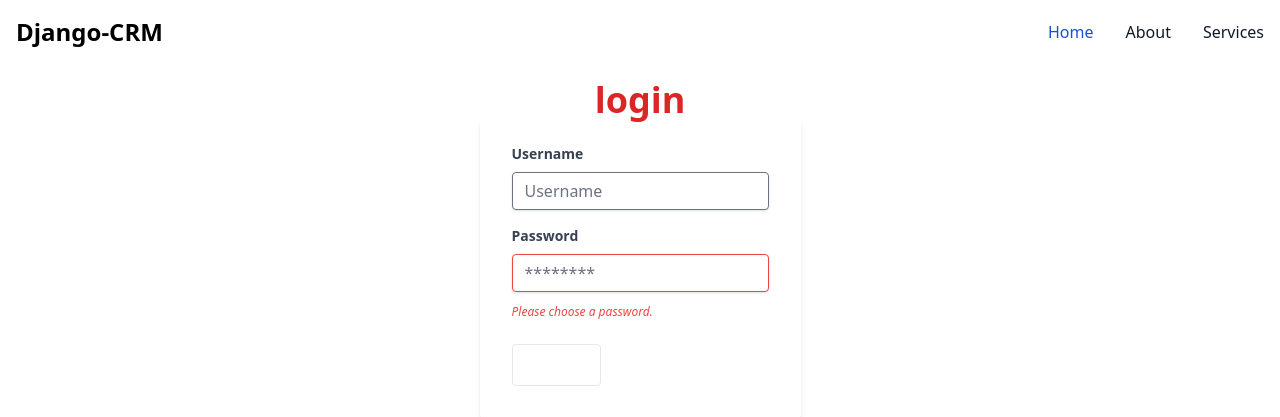
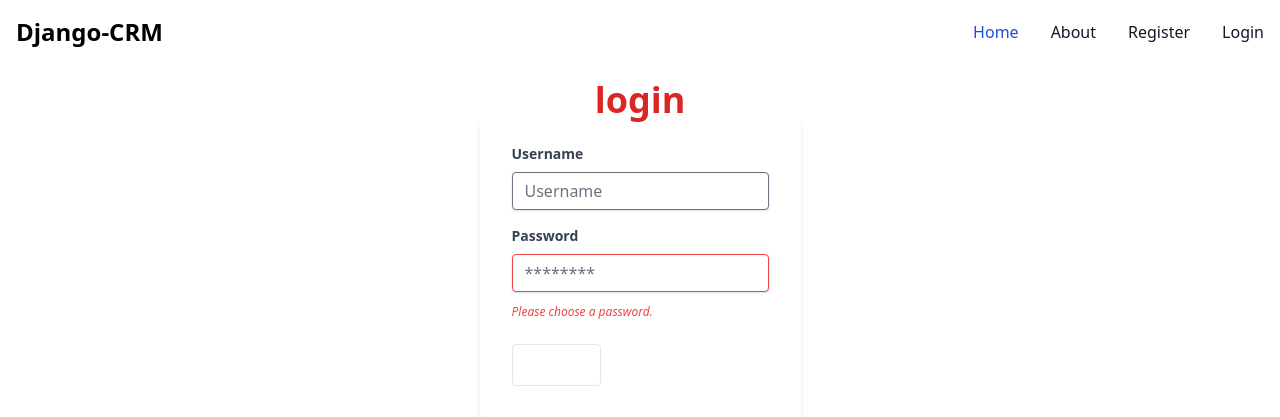
Before and after one commit to Collins-Ruto/django-crm, a Django app: template website/templates/home.html in a window 1280 px wide. Shown: the top 417 px of the page. Run offline with Django 3.2, Linux system fonts and the light colour scheme; the template is opened without the code that fills it, so the values that code supplies are empty; style sheets or scripts are compiled from the project's sources; parts of the project's set-up code (start-up, migrations or seed data) failed here and were passed over; some libraries are stand-ins or nearby versions.

Commit message:
¯\_(ツ)_/¯

```diff
--- a/website/templates/base.html
+++ b/website/templates/base.html
@@ -1,13 +1,12 @@
-
 {% load static tailwind_tags %}
 
 <html lang="en">
   <head>
-    <meta charset="UTF-8">
-    <meta name="viewport" content="width=device-width, initial-scale=1.0">
+    <meta charset="UTF-8" />
+    <meta name="viewport" content="width=device-width, initial-scale=1.0" />
     <title>Django CRM</title>
 
-    <link rel="stylesheet" href="{% static 'src/styles.css' %}">
+    <link rel="stylesheet" href="{% static 'src/styles.css' %}" />
 
     {% tailwind_css %}
   </head>
@@ -15,17 +14,17 @@
     {% include 'navbar.html' %}
     <div class="container mx-auto p-4">
       {% if messages %}
-            <div class="bg-red-100 border border-red-400 text-red-700 px-4 py-3 rounded relative" role="alert">
+      <div
+        class="bg-red-100 border border-red-400 text-red-700 px-4 py-3 rounded relative"
+        role="alert"
+      >
         <ul>
           {% for message in messages %}
-                    <li>sorry, {{ message }}</li>
+          <li>Hello, {{ message }}</li>
           {% endfor %}
         </ul>
       </div>
-        {% endif %}
-
-        {% block content %}
-        {% endblock %}
+      {% endif %} {% block content %} {% endblock %}
     </div>
   </body>
 </html>
--- a/website/templates/navbar.html
+++ b/website/templates/navbar.html
@@ -1,26 +1,85 @@
 <nav class="bg-white border-gray-200 dark:bg-gray-900">
-  <div class="max-w-screen-xl flex flex-wrap items-center justify-between mx-auto p-4">
-  <a href="{% url 'home' %}" class="flex items-center">
+  <div
+    class="max-w-screen-xl flex flex-wrap items-center justify-between mx-auto p-4"
+  >
+    <a href="{% url 'home' %}" class="flex items-center">
       <!-- <img src="https://flowbite.com/docs/images/logo.svg" class="h-8 mr-3" alt="Flowbite Logo" /> -->
-      <span class="self-center text-2xl font-semibold whitespace-nowrap dark:text-white">Django-CRM</span>
-  </a>
-    <div class="items-center justify-between hidden w-full md:flex md:w-auto md:order-1" id="navbar-search">
+      <span
+        class="self-center text-2xl font-semibold whitespace-nowrap dark:text-white"
+        >Django-CRM</span
+      >
+    </a>
+    <div
+      class="items-center justify-between hidden w-full md:flex md:w-auto md:order-1"
+      id="navbar-search"
+    >
       <div class="relative mt-3 md:hidden">
-        <div class="absolute inset-y-0 left-0 flex items-center pl-3 pointer-events-none">
-          <svg class="w-5 h-5 text-gray-500" aria-hidden="true" fill="currentColor" viewBox="0 0 20 20" xmlns="http://www.w3.org/2000/svg"><path fill-rule="evenodd" d="M8 4a4 4 0 100 8 4 4 0 000-8zM2 8a6 6 0 1110.89 3.476l4.817 4.817a1 1 0 01-1.414 1.414l-4.816-4.816A6 6 0 012 8z" clip-rule="evenodd"></path></svg>
+        <div
+          class="absolute inset-y-0 left-0 flex items-center pl-3 pointer-events-none"
+        >
+          <svg
+            class="w-5 h-5 text-gray-500"
+            aria-hidden="true"
+            fill="currentColor"
+            viewBox="0 0 20 20"
+            xmlns="http://www.w3.org/2000/svg"
+          >
+            <path
+              fill-rule="evenodd"
+              d="M8 4a4 4 0 100 8 4 4 0 000-8zM2 8a6 6 0 1110.89 3.476l4.817 4.817a1 1 0 01-1.414 1.414l-4.816-4.816A6 6 0 012 8z"
+              clip-rule="evenodd"
+            ></path>
+          </svg>
         </div>
-        <input type="text" id="search-navbar" class="block w-full p-2 pl-10 text-sm text-gray-900 border border-gray-300 rounded-lg bg-gray-50 focus:ring-blue-500 focus:border-blue-500 dark:bg-gray-700 dark:border-gray-600 dark:placeholder-gray-400 dark:text-white dark:focus:ring-blue-500 dark:focus:border-blue-500" placeholder="Search...">
+        <input
+          type="text"
+          id="search-navbar"
+          class="block w-full p-2 pl-10 text-sm text-gray-900 border border-gray-300 rounded-lg bg-gray-50 focus:ring-blue-500 focus:border-blue-500 dark:bg-gray-700 dark:border-gray-600 dark:placeholder-gray-400 dark:text-white dark:focus:ring-blue-500 dark:focus:border-blue-500"
+          placeholder="Search..."
+        />
       </div>
-      <ul class="flex flex-col p-4 md:p-0 mt-4 font-medium border border-gray-100 rounded-lg bg-gray-50 md:flex-row md:space-x-8 md:mt-0 md:border-0 md:bg-white dark:bg-gray-800 md:dark:bg-gray-900 dark:border-gray-700">
+      <ul
+        class="flex flex-col p-4 md:p-0 mt-4 font-medium border border-gray-100 rounded-lg bg-gray-50 md:flex-row md:space-x-8 md:mt-0 md:border-0 md:bg-white dark:bg-gray-800 md:dark:bg-gray-900 dark:border-gray-700"
+      >
         <li>
-          <a href="#" class="block py-2 pl-3 pr-4 text-white bg-blue-700 rounded md:bg-transparent md:text-blue-700 md:p-0 md:dark:text-blue-500" aria-current="page">Home</a>
+          <a
+            href="#"
+            class="block py-2 pl-3 pr-4 text-white bg-blue-700 rounded md:bg-transparent md:text-blue-700 md:p-0 md:dark:text-blue-500"
+            aria-current="page"
+            >Home</a
+          >
         </li>
         <li>
-          <a href="#" class="block py-2 pl-3 pr-4 text-gray-900 rounded hover:bg-gray-100 md:hover:bg-transparent md:hover:text-blue-700 md:p-0 md:dark:hover:text-blue-500 dark:text-white dark:hover:bg-gray-700 dark:hover:text-white md:dark:hover:bg-transparent dark:border-gray-700">About</a>
+          <a
+            href="#"
+            class="block py-2 pl-3 pr-4 text-gray-900 rounded hover:bg-gray-100 md:hover:bg-transparent md:hover:text-blue-700 md:p-0 md:dark:hover:text-blue-500 dark:text-white dark:hover:bg-gray-700 dark:hover:text-white md:dark:hover:bg-transparent dark:border-gray-700"
+            >About</a
+          >
+        </li>
+        {% if user.is_authenticated %}
+        <li>
+          <a
+            href="{% url 'logout' %}"
+            class="block py-2 pl-3 pr-4 text-gray-900 rounded hover:bg-gray-100 md:hover:bg-transparent md:hover:text-blue-700 md:p-0 dark:text-white md:dark:hover:text-blue-500 dark:hover:bg-gray-700 dark:hover:text-white md:dark:hover:bg-transparent dark:border-gray-700"
+            >Logout</a
+          >
+        </li>
+        {% else %}
+        <li>
+          <a
+            href="{% url 'register' %}"
+            class="block py-2 pl-3 pr-4 text-gray-900 rounded hover:bg-gray-100 md:hover:bg-transparent md:hover:text-blue-700 md:p-0 dark:text-white md:dark:hover:text-blue-500 dark:hover:bg-gray-700 dark:hover:text-white md:dark:hover:bg-transparent dark:border-gray-700"
+            >Register</a
+          >
         </li>
         <li>
-          <a href="#" class="block py-2 pl-3 pr-4 text-gray-900 rounded hover:bg-gray-100 md:hover:bg-transparent md:hover:text-blue-700 md:p-0 dark:text-white md:dark:hover:text-blue-500 dark:hover:bg-gray-700 dark:hover:text-white md:dark:hover:bg-transparent dark:border-gray-700">Services</a>
+          <a
+            href="{% url 'home' %}"
+            class="block py-2 pl-3 pr-4 text-gray-900 rounded hover:bg-gray-100 md:hover:bg-transparent md:hover:text-blue-700 md:p-0 dark:text-white md:dark:hover:text-blue-500 dark:hover:bg-gray-700 dark:hover:text-white md:dark:hover:bg-transparent dark:border-gray-700"
+            >Login</a
+          >
         </li>
+        {% endif %}
       </ul>
     </div>
   </div>
```
Also changed, not shown: website/templates/register.html (added, +11 -0 lines). Lines whose indentation alone changed are shown as unchanged.
